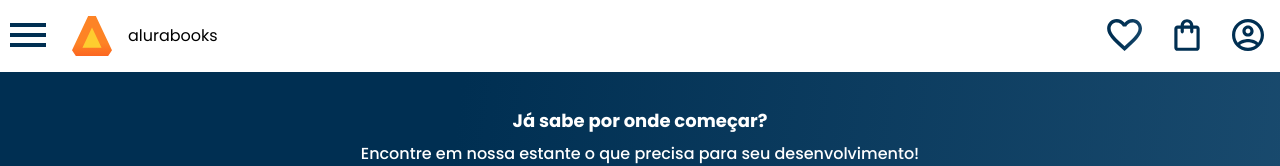
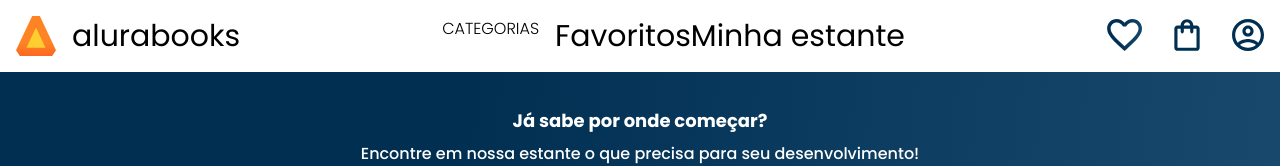
Before and after one commit to VelaDosDeuses/smart, a plain HTML site: page index.html in a window 1280 px wide. Shown: the top 166 px of the page. Drawn offline with nearby package versions, Linux system fonts and the light colour scheme; files whose address does not match are found by name.

Commit message:
Add files via upload

```diff
--- a/header.css
+++ b/header.css
@@ -58,6 +58,50 @@
     display: none;
 }
 
+.container__titulo {
+    display: none
+}
+
+.opções {
+    display: none;
+}
+
 @media screen and (min-width: 1024px) {
+    .container__titulo, .container__titulo--negrito {
+        font-family: var(--fonte-secundaria);
+    font-size: 30px;
+    }
+
+    .container__titulo {
+        font-weight: 400;
+        display: block;
+    }
+
+    .container__titulo--negrito {
+        font-weight: 700S;
+    }
+
+    .opções {
+        display: flex;
+    }
+
+    .opções__item {
+        padding: 0 1em;
+        text-transform: uppercase;
+    }
+
+    .opções__link {
+        text-decoration: none;
+        color: var(--preto)
+    }
+
+    .container__imagem-transparente {
+        display: none
+    }
+
+    .cabeçalho__menu-hamburguer {
+        display: none;
+    }
+
 
 }
--- a/index.html
+++ b/index.html
@@ -27,7 +27,7 @@
                 </li>
                 <li class="lista-menu__item">
                     <a href="#" class="lista-menu__link">Front-end</a>
-                </li>
+                </li>-preto
                 <li class="lista-menu__item">
                     <a href="#" class="lista-menu__link">Infraestrutura</a>
                 </li>
@@ -41,6 +41,12 @@
             <img src="img/Logo.svg" alt="Logo da Alurabooks" class="container__imagem">
             <h1 class="container__titulo"><b clas="container__titulo--negrito">alura</b>books</h1>
         </div>
+
+        <ul class="opções">
+            <li class="opções__item">Categorias</li>
+            <li class="container__titulo"><a href="#" class="opções__link">Favoritos</a></li>
+            <li class="container__titulo"><a href="#" class="opções__link">Minha estante</a></li>
+        </ul>
         <div class="container">
             <a href="#"><img src="img/Favoritos.svg" alt="Meus favoritos" class="container__imagem"></a>
             <a href="#"><img src="img/Compras.svg" alt="Carrinhos de compras" class="container__imagem"></a>
@@ -77,7 +83,7 @@
             <div class="swiper-button-prev"></div>
             <div class="swiper-button-next"></div>
         </div>
-        Acessibilidade.svg
+
         <div class="card">
             <!-- 1º linha -->
             <div class="card__descrição">
--- a/styles.css
+++ b/styles.css
@@ -12,12 +12,13 @@
     --azul-degrade: linear-gradient(97.54deg, #002F52 35.49%, #326589 165.37%);
     --fonte-principal: "Poppins";
     --azul: #002F52;
-    --fonte-secundario "josefin sans"
+    --fonte-secundario: "josefin sans";
+    --Preto: #000000;
 }
 
 body {
     background-color: var(--cor-de-fundo);
     font-family: var(--fonte-principal);
     font-size: 16px;
-    font-weight: 400;
+    font-weight: 180;
 }
```
